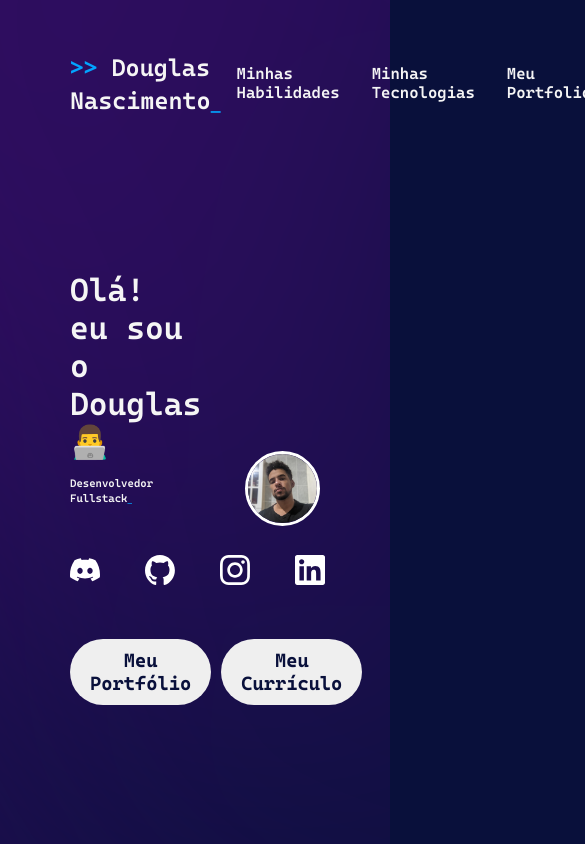
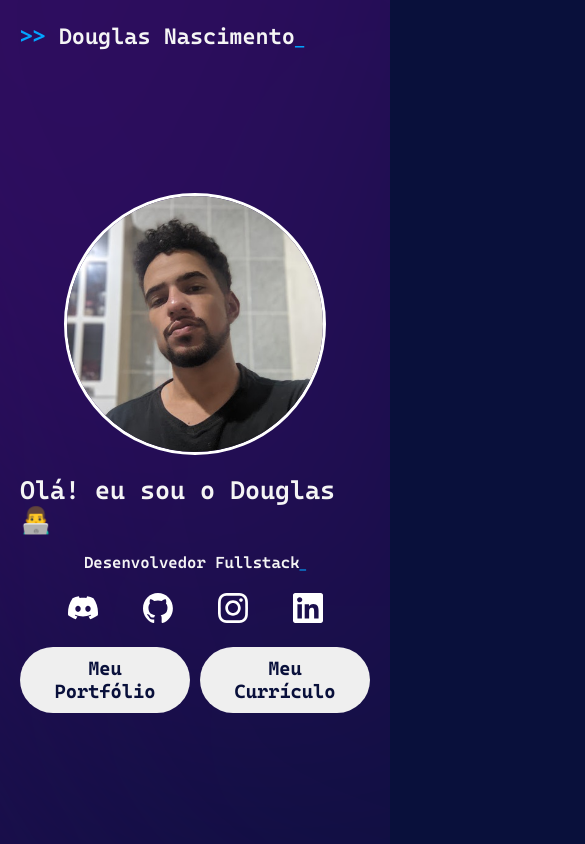
Before and after one commit to DouglasDans/DouglasDans, a Next.js app: page / in a window 390 px wide. Shown: the top 844 px of the page, 585 px wide, since content can reach past the window. Built offline with nearby package versions, Linux system fonts and the light colour scheme.

Commit message:
Header | Refatoração dos estilos para responsividade da página

```diff
--- a/src/app/globals.css
+++ b/src/app/globals.css
@@ -89,3 +89,22 @@ body {
 .font-blue-color{
   color: var(--blue-color);
 }
+
+@media screen and (max-width: 800px) {
+  h1{
+    font-size: 2rem;
+  }
+
+  h2 {
+    font-size: 1.6rem;
+  }
+
+  h3 {
+    font-size: 1.4rem;
+  }
+
+  h4 {
+    font-size: 1.2rem;
+  }
+
+}
--- a/src/components/Main/Banner/Banner.css
+++ b/src/components/Main/Banner/Banner.css
@@ -44,3 +44,41 @@
 
    border: 3px solid white;
 }
+
+@media screen and (max-width: 1060px) {
+   .banner-container{
+      height: 100%;
+      width: 100%;
+
+      display: flex;
+      flex-direction: column-reverse;
+      justify-content: center;
+      align-items: center;
+
+      gap: 20px;
+   }
+
+   .banner-container .info-banner{
+      display: flex;
+      flex-direction: column;
+      justify-content: center;
+      align-items: center;
+      gap: 20px;
+   }
+   .banner-container .info-banner .title{
+      display: flex;
+      flex-direction: column;
+      align-items: center;
+      gap: 1rem;
+   }
+   /* .banner-container .info-banner .title h1:first-child{
+      font-size: 2px;
+   } */
+   .banner-container .info-banner .title h1:last-child{
+      font-size: 1rem;
+   }
+   .banner-container .img-container{
+      display: flex;
+      justify-content: center;
+   }
+}
--- a/src/components/Main/Container/style.css
+++ b/src/components/Main/Container/style.css
@@ -8,3 +8,29 @@
 
    padding: 50px 70px;
 }
+
+@media screen and (max-width: 800px) {
+   .main-container{
+      background-image: url("/bg-section-1.svg");
+      background-size: cover;
+      background-repeat: no-repeat;
+
+      width: 100%;
+      height: 100vh;
+
+      padding: 20px 20px;
+   }
+}
+
+@media screen and (max-width: 1060px) {
+   .main-container{
+      background-image: url("/bg-section-1.svg");
+      background-size: cover;
+      background-repeat: no-repeat;
+
+      width: 100%;
+      height: 100vh;
+
+      padding: 20px 20px;
+   }
+}
--- a/src/components/Main/Header/Header.css
+++ b/src/components/Main/Header/Header.css
@@ -25,3 +25,20 @@
    color: var(--blue-color);
    transition: 200ms;
 }
+
+@media screen and (max-width: 800px) {
+   .main-portfolio-container{
+      background-image: url("/bg-section-2.svg");
+      background-size:auto;
+      background-repeat: no-repeat;
+
+      width: 10%;
+      height: auto;
+
+      padding: 10px 10px;
+   }
+
+   .header .header-nav a{
+      display: none;
+   }
+}
```
Also changed, not shown: src/components/Portfolio/Container/style.css (line endings or trailing spaces).
